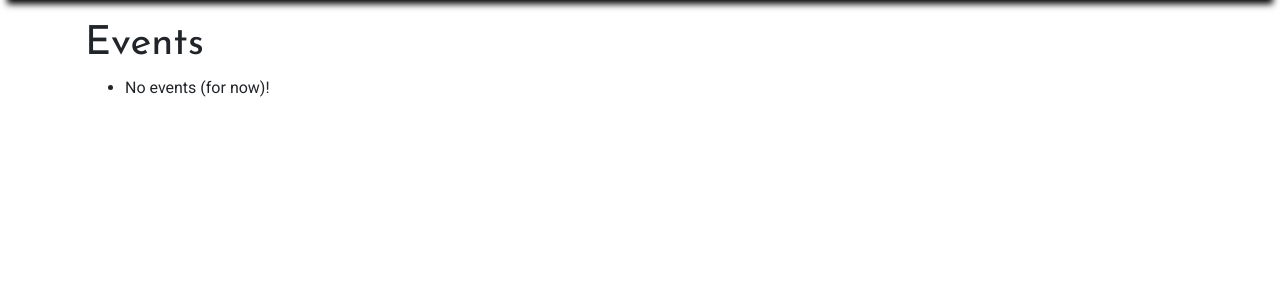
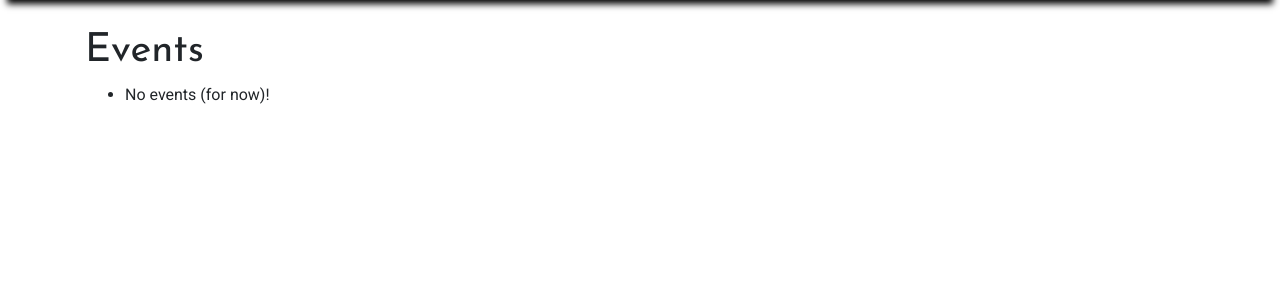
Before and after one commit to LorenzSelv/pinned, a Django app: page /events/ in a window 1280 px wide. Shown: the part 88-388 px from the top of the page. Run offline with Django 3.2, Linux system fonts and the light colour scheme; data that the repository does not hold is empty; some libraries are stand-ins or nearby versions.

Commit message:
Fix container too close to nav

```diff
--- a/core/static/core/generic.css
+++ b/core/static/core/generic.css
@@ -26,6 +26,7 @@ h1,h2,h3,h4{
 .navbar{
     z-index: 2;
     box-shadow: black 0pt 8pt 5pt -5pt;
+    margin-bottom: 20pt;
 }
 
 .navbar-nav .nav-link{
@@ -38,9 +39,3 @@ h1,h2,h3,h4{
 .nav-item:hover{
     background-color: #ececec;
 }
-
-/* Content styling */
-
-.content{
-    margin-top: 20px;
-}
```
